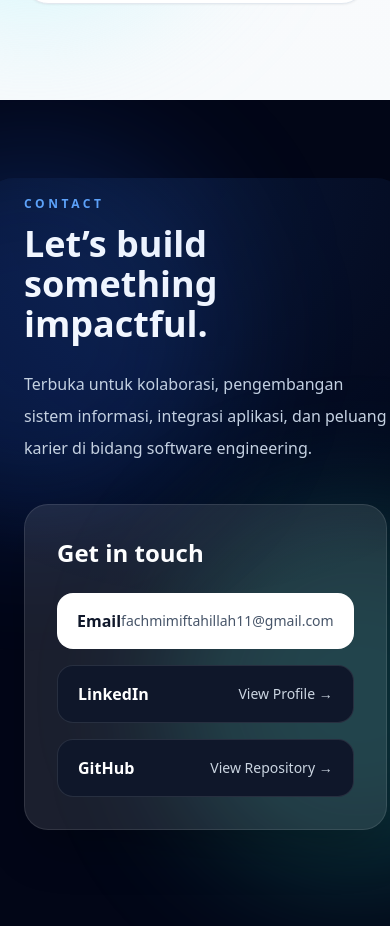
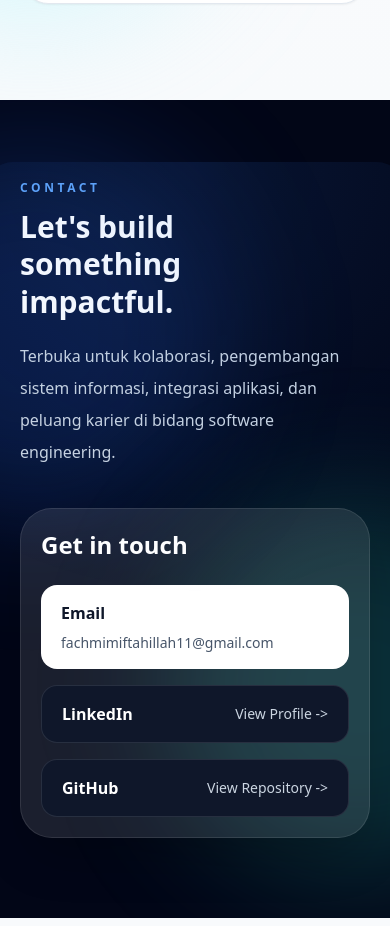
Before and after one commit to miftahillahx3/portfolio-fachmi, a React (Vite) app: page / in a window 390 px wide. Shown: the part 5646-6572 px from the top of the page. Built offline with nearby package versions, Linux system fonts and the light colour scheme.

Commit message:
Fix mobile contact layout overflow

```diff
--- a/src/App.tsx
+++ b/src/App.tsx
@@ -49,7 +49,7 @@ export default function App() {
   }, []);
 
   return (
-    <main className="min-h-screen bg-[radial-gradient(circle_at_top,_rgba(59,130,246,0.08),_transparent_30%),linear-gradient(180deg,_#f8fafc_0%,_#ffffff_42%,_#eff6ff_100%)] text-slate-900">
+    <main className="min-h-screen overflow-x-clip bg-[radial-gradient(circle_at_top,_rgba(59,130,246,0.08),_transparent_30%),linear-gradient(180deg,_#f8fafc_0%,_#ffffff_42%,_#eff6ff_100%)] text-slate-900">
       <Navbar activeSection={activeSection} scrolled={scrolled} />
       <Hero />
       <About active={activeSection === "about"} />
--- a/src/components/Contact.tsx
+++ b/src/components/Contact.tsx
@@ -9,35 +9,35 @@ export default function Contact({ active }: ContactProps) {
 
     return (
         <>
-            {/* Contact */}
-            <section id="contact" className="section-shell relative overflow-hidden bg-slate-950 py-24 text-white">
+            <section
+                id="contact"
+                className="section-shell relative overflow-hidden bg-slate-950 py-20 text-white md:py-24"
+            >
                 <div className="absolute -left-40 top-10 h-96 w-96 rounded-full bg-blue-600/20 blur-3xl"></div>
                 <div className="absolute -right-40 bottom-10 h-96 w-96 rounded-full bg-teal-400/20 blur-3xl"></div>
 
                 <div
                     ref={ref}
-                    className={`section-focus reveal-block relative mx-auto max-w-6xl px-6 ${visible ? "is-visible" : ""} ${active ? "is-current" : ""}`}
+                    className={`section-focus reveal-block relative mx-auto max-w-6xl px-5 sm:px-6 ${visible ? "is-visible" : ""} ${active ? "is-current" : ""}`}
                 >
                     <div className="grid gap-10 md:grid-cols-2 md:items-center">
-                        {/* Left */}
                         <div>
                             <p className="mb-3 text-xs font-bold uppercase tracking-[0.3em] text-blue-400">
                                 Contact
                             </p>
 
-                            <h2 className="text-4xl font-black md:text-5xl">
-                                Let’s build something impactful.
+                            <h2 className="max-w-[10ch] text-3xl font-black leading-tight sm:text-4xl md:text-5xl">
+                                Let&apos;s build something impactful.
                             </h2>
 
-                            <p className="mt-6 max-w-xl leading-8 text-slate-300">
+                            <p className="mt-5 max-w-xl text-base leading-8 text-slate-300 sm:text-lg">
                                 Terbuka untuk kolaborasi, pengembangan sistem informasi, integrasi
                                 aplikasi, dan peluang karier di bidang software engineering.
                             </p>
                         </div>
 
-                        {/* Right */}
                         <div
-                            className={`reveal-card rounded-3xl border border-white/10 bg-white/10 p-8 shadow-2xl backdrop-blur ${visible ? "is-visible" : ""}`}
+                            className={`reveal-card rounded-[2rem] border border-white/10 bg-white/10 p-5 shadow-2xl backdrop-blur sm:p-8 ${visible ? "is-visible" : ""}`}
                             style={{ transitionDelay: "140ms" }}
                         >
                             <h3 className="text-2xl font-black">Get in touch</h3>
@@ -45,30 +45,32 @@ export default function Contact({ active }: ContactProps) {
                             <div className="mt-6 space-y-4">
                                 <a
                                     href="mailto:fachmimiftahillah11@gmail.com"
-                                    className="flex items-center justify-between rounded-2xl bg-white px-5 py-4 text-slate-900 transition-all duration-300 hover:-translate-y-1 hover:bg-blue-50 hover:shadow-xl"
+                                    className="flex flex-col items-start gap-2 rounded-2xl bg-white px-5 py-4 text-slate-900 transition-all duration-300 hover:-translate-y-1 hover:bg-blue-50 hover:shadow-xl sm:flex-row sm:items-center sm:justify-between"
                                 >
                                     <span className="font-bold">Email</span>
-                                    <span className="text-sm text-slate-600">fachmimiftahillah11@gmail.com</span>
+                                    <span className="max-w-full break-all text-sm text-slate-600 sm:text-right">
+                                        fachmimiftahillah11@gmail.com
+                                    </span>
                                 </a>
 
                                 <a
                                     href="https://www.linkedin.com/"
                                     target="_blank"
                                     rel="noreferrer"
-                                    className="flex items-center justify-between rounded-2xl border border-white/10 bg-slate-900 px-5 py-4 text-white transition-all duration-300 hover:-translate-y-1 hover:border-blue-400 hover:bg-slate-800"
+                                    className="flex items-center justify-between gap-4 rounded-2xl border border-white/10 bg-slate-900 px-5 py-4 text-white transition-all duration-300 hover:-translate-y-1 hover:border-blue-400 hover:bg-slate-800"
                                 >
                                     <span className="font-bold">LinkedIn</span>
-                                    <span className="text-sm text-slate-300">View Profile →</span>
+                                    <span className="shrink-0 text-sm text-slate-300">View Profile -&gt;</span>
                                 </a>
 
                                 <a
                                     href="https://github.com/"
                                     target="_blank"
                                     rel="noreferrer"
-                                    className="flex items-center justify-between rounded-2xl border border-white/10 bg-slate-900 px-5 py-4 text-white transition-all duration-300 hover:-translate-y-1 hover:border-blue-400 hover:bg-slate-800"
+                                    className="flex items-center justify-between gap-4 rounded-2xl border border-white/10 bg-slate-900 px-5 py-4 text-white transition-all duration-300 hover:-translate-y-1 hover:border-blue-400 hover:bg-slate-800"
                                 >
                                     <span className="font-bold">GitHub</span>
-                                    <span className="text-sm text-slate-300">View Repository →</span>
+                                    <span className="shrink-0 text-sm text-slate-300">View Repository -&gt;</span>
                                 </a>
                             </div>
                         </div>
--- a/src/index.css
+++ b/src/index.css
@@ -6,6 +6,7 @@
 
 html {
   scroll-behavior: smooth;
+  overflow-x: clip;
 }
 
 body {
@@ -14,6 +15,11 @@ body {
   color: #0f172a;
   -webkit-font-smoothing: antialiased;
   -moz-osx-font-smoothing: grayscale;
+  overflow-x: clip;
+}
+
+#root {
+  overflow-x: clip;
 }
 
 @layer utilities {
```
